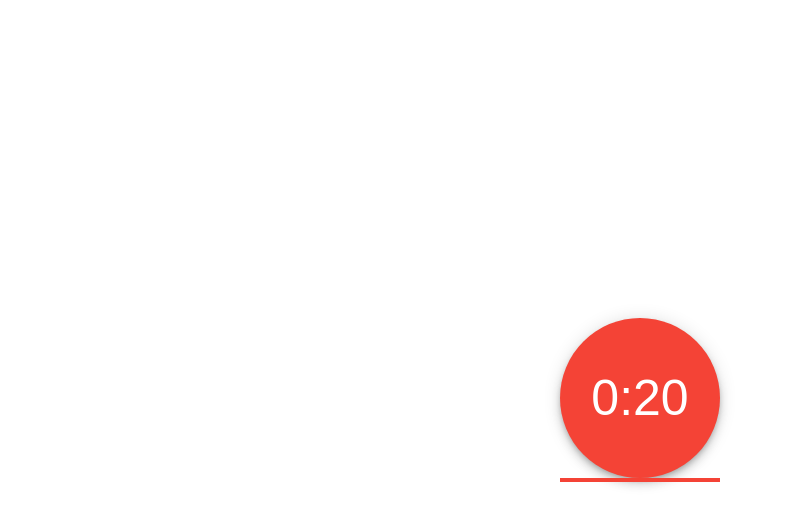
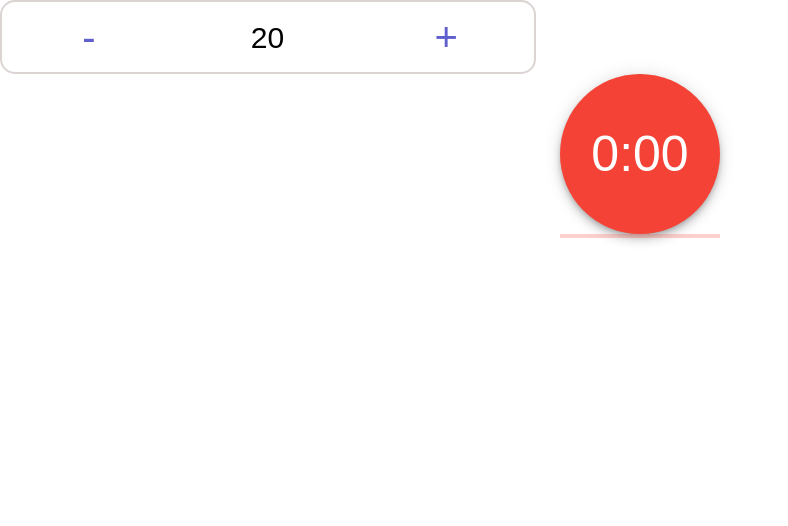
Before and after one commit to amimbs/angular-pomodoro, an Angular app: page / in a window 1280 px wide. Shown: the top 526 px of the page, without its empty margins (0-788 px from the left). Built offline with nearby package versions, Linux system fonts and the light colour scheme.

Commit message:
feat: add time-counter and logic

```diff
--- a/src/app/app.component.html
+++ b/src/app/app.component.html
@@ -1,6 +1,7 @@
 <header></header>
 <body>
   <section>
-    <app-timer></app-timer>
+    <app-time-counter (TIME_LIMIT)="TIME_LIMIT = $event"></app-time-counter>
+    <app-timer [TIME_LIMIT]="TIME_LIMIT"></app-timer>
   </section>
 </body>
--- a/src/app/app.component.ts
+++ b/src/app/app.component.ts
@@ -7,4 +7,5 @@ import { Component } from '@angular/core';
 })
 export class AppComponent {
   title = 'pomodoro-app';
+  TIME_LIMIT: number = 0;
 }
--- /dev/null
+++ b/src/app/time-counter/time-counter.component.html
@@ -0,0 +1,15 @@
+<!-- <mat-form-field>
+  <input
+    type="number"
+    class="form-control"
+    matInput
+    name="value"
+    placeholder="Slab" />
+</mat-form-field> -->
+
+
+<div class="wrapper">
+    <button class="plusminus" (click)="handleMinus()">-</button>
+    <input type="number" class="num" [(ngModel)]="localTimeLimit " />
+    <button class="plusminus" (click)="handlePlus()">+</button>
+</div>
--- /dev/null
+++ b/src/app/time-counter/time-counter.component.scss
@@ -0,0 +1,40 @@
+input {
+    text-align: center;
+    border: 1px solid #6C757D;
+}
+
+input[type="number"] {
+    -webkit-appearance: textfield !important;
+    -moz-appearance: textfield !important;
+    appearance: textfield !important;
+}
+
+input[type=number]::-webkit-inner-spin-button,
+input[type=number]::-webkit-outer-spin-button {
+    -webkit-appearance: none;
+}
+
+.wrapper {
+    border: 2px #dcd3d3 solid;
+    width: 40vw;
+    height: 50px;
+    padding: 10px;
+    display: flex;
+    border-radius: 15px;
+}
+
+.plusminus {
+    height: 100%;
+    width: 30%;
+    background: white;
+    border: none;
+    font-size: 40px;
+    color: #5f5fce;
+}
+
+.num {
+    height: 100%;
+    width: 39%;
+    border: none;
+    font-size: 30px;
+}
--- /dev/null
+++ b/src/app/time-counter/time-counter.component.ts
@@ -0,0 +1,23 @@
+import { Component, Output, EventEmitter } from '@angular/core';
+
+@Component({
+  selector: 'app-time-counter',
+  templateUrl: './time-counter.component.html',
+  styleUrls: ['./time-counter.component.scss'],
+})
+export class TimeCounterComponent {
+  public localTimeLimit = 20;
+  @Output() TIME_LIMIT = new EventEmitter<number>();
+
+  handleMinus() {
+    if (this.localTimeLimit > 0) {
+      this.localTimeLimit --;
+      this.TIME_LIMIT.emit(this.localTimeLimit);
+    }
+
+  }
+  handlePlus() {
+    this.localTimeLimit ++;
+    this.TIME_LIMIT.emit(this.localTimeLimit);
+  }
+}
--- a/src/app/timer/timer.component.scss
+++ b/src/app/timer/timer.component.scss
@@ -3,7 +3,8 @@
     display: flex;
     align-items: center;
     justify-content: center;
-    height: 100vh; // This makes sure that the container will always fill the screen vertically
+    // height: 100vh; // This makes sure that the container will always fill the screen vertically
+    // todo 100vh is currently messing up the window,
     .base-timer {
         .base-timer__label {
             font-size: 3.125rem; // Equals to 50px
--- a/src/app/timer/timer.component.ts
+++ b/src/app/timer/timer.component.ts
@@ -2,6 +2,8 @@ import {
   // AfterViewInit,
   // ChangeDetectorRef,
   Component,
+  Input,
+  SimpleChanges
   // ElementRef,
   // ViewChild,
 } from '@angular/core';
@@ -12,7 +14,8 @@ import {
   styleUrls: ['./timer.component.scss'],
 })
 export class TimerComponent {
-  TIME_LIMIT = 20;
+  // TIME_LIMIT = 20;
+  @Input() TIME_LIMIT: number = 0;
   public timePassed = 0;
   public timeLeft = this.TIME_LIMIT;
   public timerInterval: number | undefined;
@@ -23,6 +26,12 @@ export class TimerComponent {
   // ngAfterViewInit(): void {
   //   // this.startTimer();
   // }
+
+  ngOnChanges(changes: SimpleChanges) {
+    if (changes['TIME_LIMIT'] && changes['TIME_LIMIT'].currentValue) {
+      this.timeLeft = this.TIME_LIMIT;
+    }
+  }
 
   toggleTimer() {
     if (!this.isTimerRunning) {
```
Also changed, not shown: src/app/app.module.ts (+10 -1 lines), 1 other file (tests, documents, lock files or other folders).
